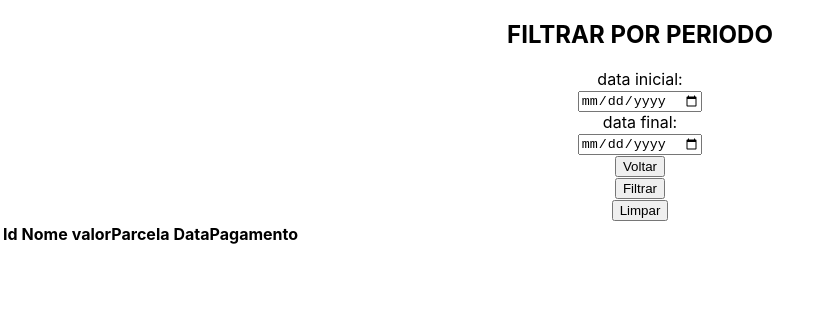
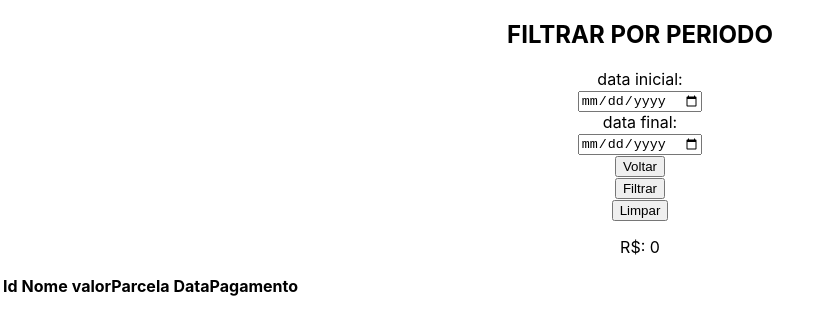
Before and after one commit to LuisCarlosCruz/dental_control, a React (Create React App) app: page /filter in a window 1280 px wide. Shown: the top 334 px of the page, without its empty margins (0-831 px from the left). Built offline with nearby package versions, Linux system fonts and the light colour scheme.

Commit message:
add valueTotalPeriod

```diff
--- a/src/pages/filter/Filter.jsx
+++ b/src/pages/filter/Filter.jsx
@@ -5,6 +5,7 @@ import MainContext from '../../store/context/index';
 import Button from '../../components/button/Button';
 import periodFilter from '../../utils/periodFilter';
 import Table from '../../components/table/table';
+import sumValuesPeriod from '../../utils/sumValuesPeriod';
 
 const Filter = () => {
   const {
@@ -15,6 +16,8 @@ const Filter = () => {
     allPatients,
     filteredPatients,
     setFilteredPatients
+    // totalValuePeriod,
+    // setTotalValuePeriod
   } = useContext(MainContext);
 
   const handleInitial = (date) => {
@@ -52,6 +55,7 @@ const Filter = () => {
       <Button onClick={() => history.back()} text="Voltar" />
       <Button onClick={() => handleFilter()} text="Filtrar" />
       <Button onClick={() => setFilteredPatients([])} text="Limpar" />
+      <p>R$: {sumValuesPeriod(filteredPatients)}</p>
       <Table filteredPatients={filteredPatients} />
     </div>
   );
```
